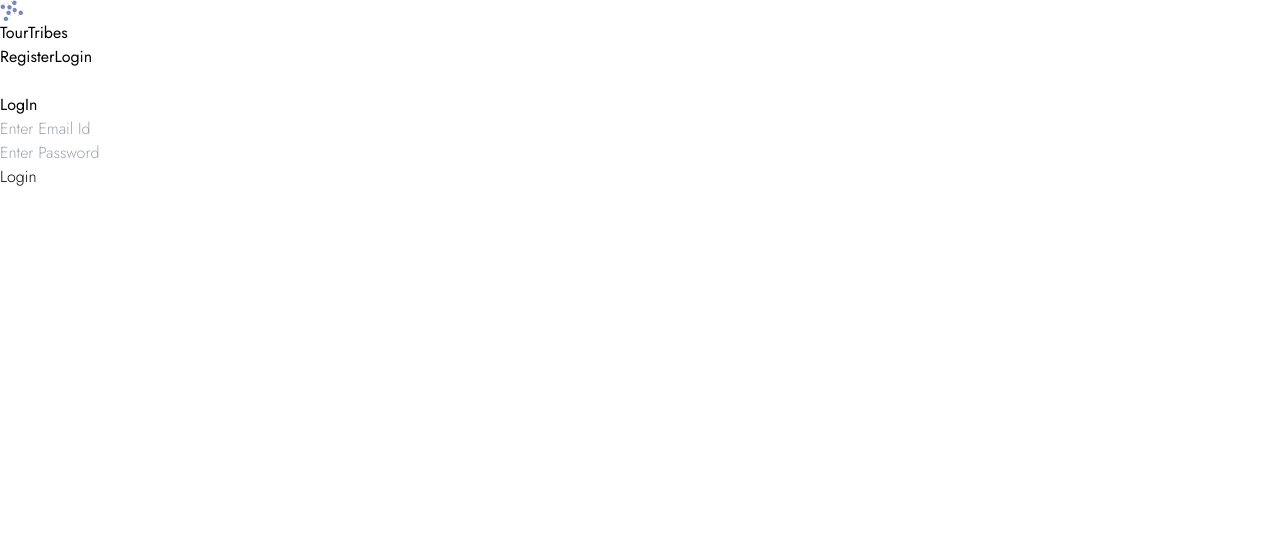
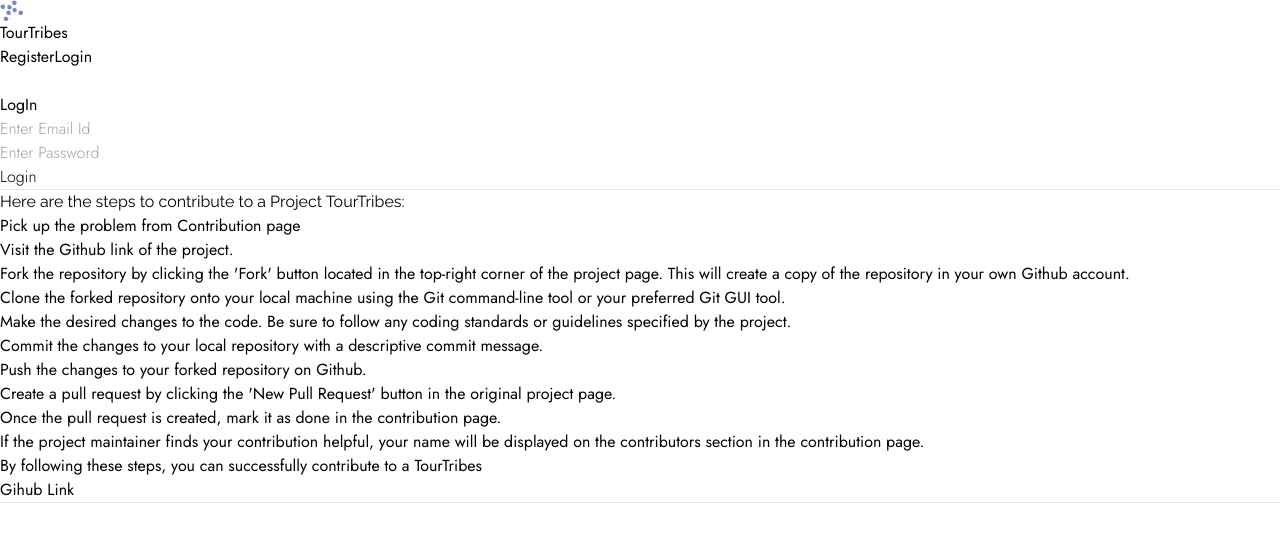
Before and after one commit to prateekpranveer/Project-TourVibes, a Next.js app: page /contribution/steps-to-contribute in a window 1280 px wide. Shown: the top 542 px of the page. Built offline with nearby package versions, Linux system fonts and the light colour scheme; no server answers.

Commit message:
added steps page

```diff
--- /dev/null
+++ b/pages/contribution/steps-to-contribute.tsx
@@ -0,0 +1,41 @@
+import React from 'react'
+import Header from '../../components/Header'
+import Link from 'next/link'
+
+const steps = [
+    "Pick up the problem from Contribution page",
+    "Visit the Github link of the project.",
+    "Fork the repository by clicking the 'Fork' button located in the top-right corner of the project page. This will create a copy of the repository in your own Github account.",
+    "Clone the forked repository onto your local machine using the Git command-line tool or your preferred Git GUI tool.",
+    "Make the desired changes to the code. Be sure to follow any coding standards or guidelines specified by the project.",
+    "Commit the changes to your local repository with a descriptive commit message.",
+    "Push the changes to your forked repository on Github.",
+    "Create a pull request by clicking the 'New Pull Request' button in the original project page.",
+    "Once the pull request is created, mark it as done in the contribution page.",
+    "If the project maintainer finds your contribution helpful, your name will be displayed on the contributors section in the contribution page."
+]
+
+const Steps = () => {
+  return (
+    <div className='m-auto max-w-9xl p-4'>
+        <Header/>
+        <hr />
+        <div><h1 className='font-rale-400 text-md mt-8'>Here are the steps to contribute to a Project TourTribes:</h1></div>
+        <div>
+            <div>
+                <ul className='mt-4 font-jost-400 text-sm leading-8'>
+                    {
+                        steps?.map((p) => (
+                            <li className='list-decimal ml-4'>{p}</li>
+                        ))
+                    }
+                </ul>
+            </div>
+            <div className='mt-4 font-jost-400 text-sm'>By following these steps, you can successfully contribute to a <span className='text-xl'>TourTribes</span></div>
+            <div className='max-w-fit border-b-1 border-blue-500 mt-4 font-jost-400'><Link href='https://github.com/prateekpranveer/Project-TourVibes'>Gihub Link</Link></div>
+        </div>
+    </div>
+  )
+}
+
+export default Steps
```
